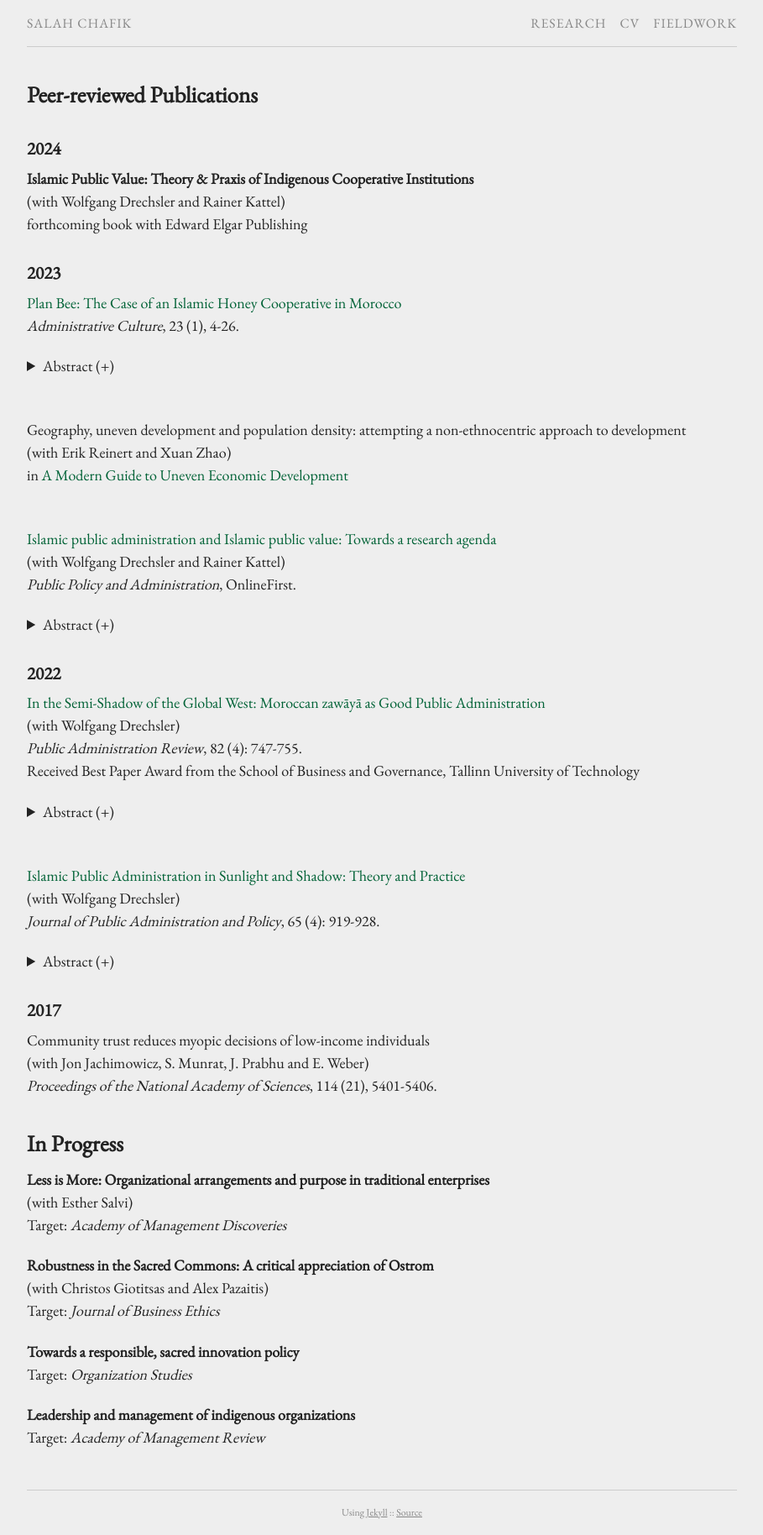
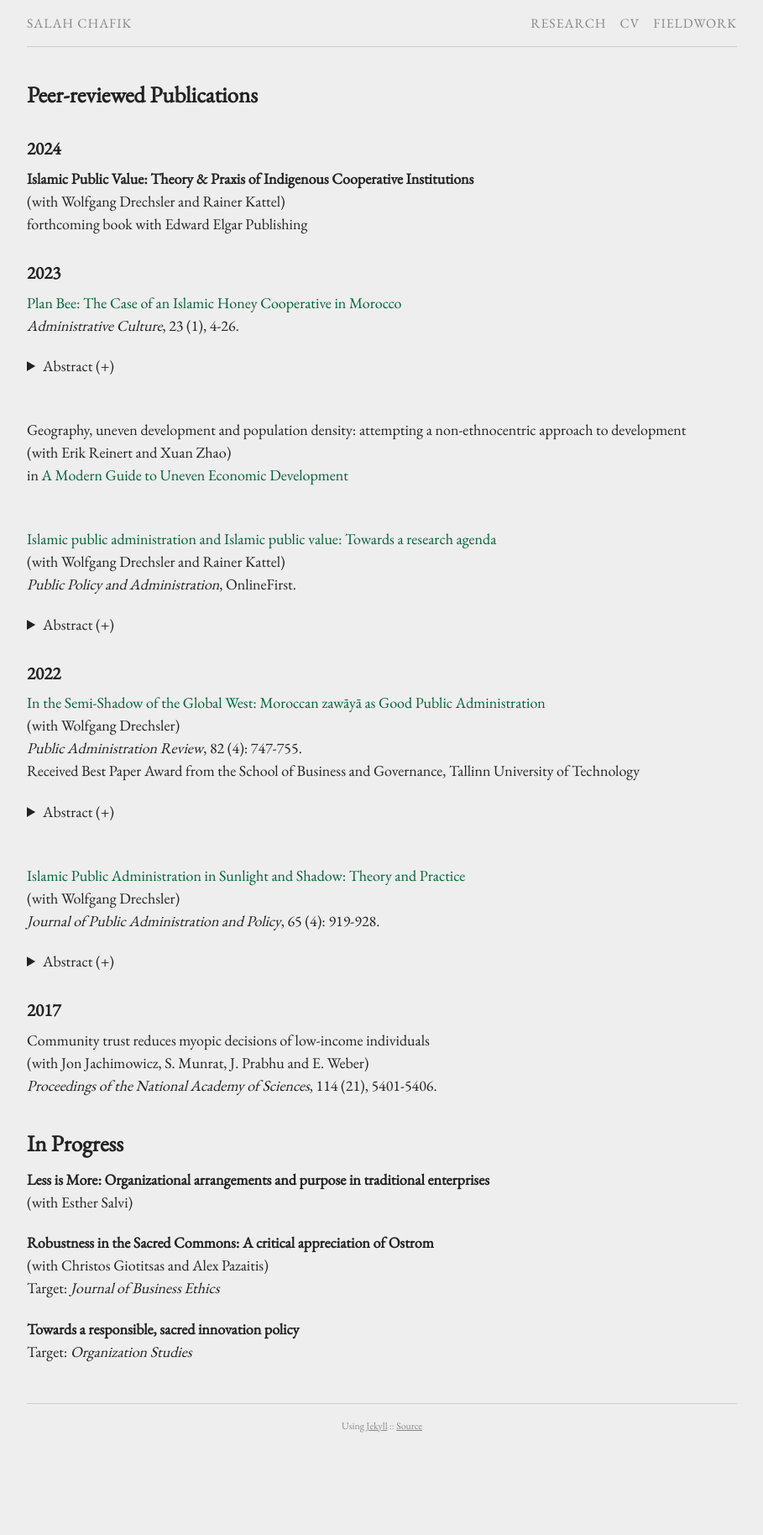
Before and after one commit to schafik/schafik.github.io, a Jekyll site: the page built from research.md, in a window 1280 px wide. Shown: the whole page at 84% size, without its empty margins (185-1094 px from the left). Built offline with Jekyll 4.4.1, drawn with Linux system fonts in a browser that asks for light colours; our own code applies the rules of GitHub Pages for plain Markdown files; after the commit the page ends 1726 px from its top, so only the background shows below that.

Commit message:
Update research.md

```diff
--- a/research.md
+++ b/research.md
@@ -73,7 +73,6 @@ permalink: /research/
 
   **Less is More: Organizational arrangements and purpose in traditional enterprises**<br />
   (with Esther Salvi)<br />
-  Target: *Academy of Management Discoveries*<br />
 
   **Robustness in the Sacred Commons: A critical appreciation of Ostrom**<br />
   (with Christos Giotitsas and Alex Pazaitis)<br />
@@ -81,6 +80,3 @@ permalink: /research/
 
   **Towards a responsible, sacred innovation policy**<br />
   Target: *Organization Studies*<br />
-
-  **Leadership and management of indigenous organizations**<br />
-  Target: *Academy of Management Review*
```
